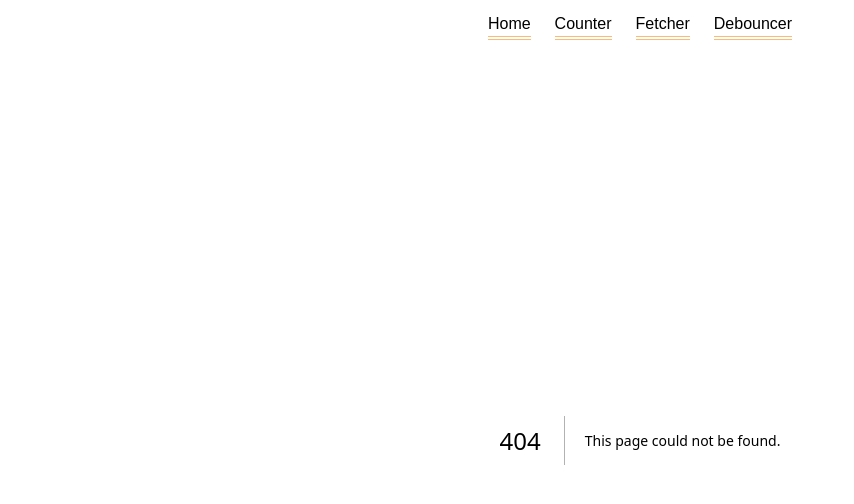
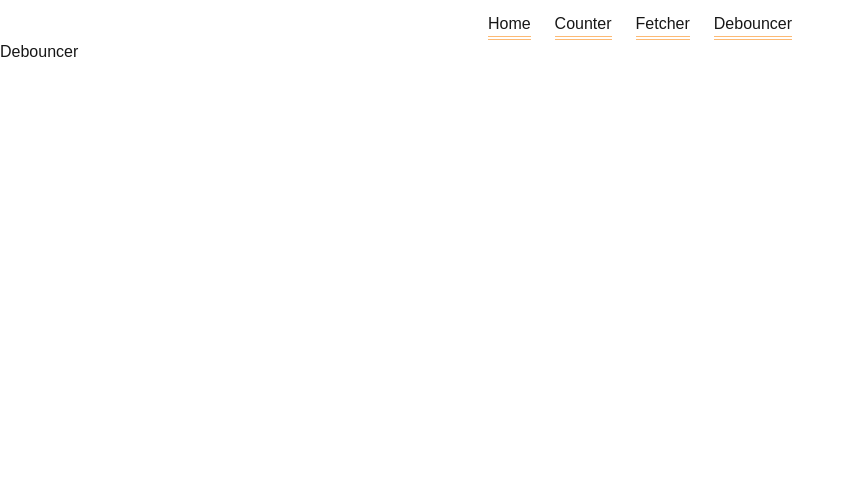
Before and after one commit to spandita46/react-custom-hooks-examples, a Next.js app: page /debouncer in a window 1280 px wide. Before the commit this address had no page. Shown: the top 504 px of the page, without its empty margins (0-854 px from the left). Built offline with nearby package versions, Linux system fonts and the light colour scheme.

Commit message:
debouncer base setup

```diff
--- /dev/null
+++ b/src/app/debouncer/layout.tsx
@@ -0,0 +1,14 @@
+import type { Metadata } from "next";
+
+export const metadata: Metadata = {
+  title: "Debouncer",
+  description: "Example page to use debouncer hook",
+};
+
+export default function DebouncerLayout({
+  children,
+}: Readonly<{
+  children: React.ReactNode;
+}>) {
+  return <section>{children}</section>;
+}
--- /dev/null
+++ b/src/app/debouncer/page.tsx
@@ -0,0 +1,7 @@
+import React from "react";
+
+const Debouncer = () => {
+  return <div>Debouncer</div>;
+};
+
+export default Debouncer;
```
